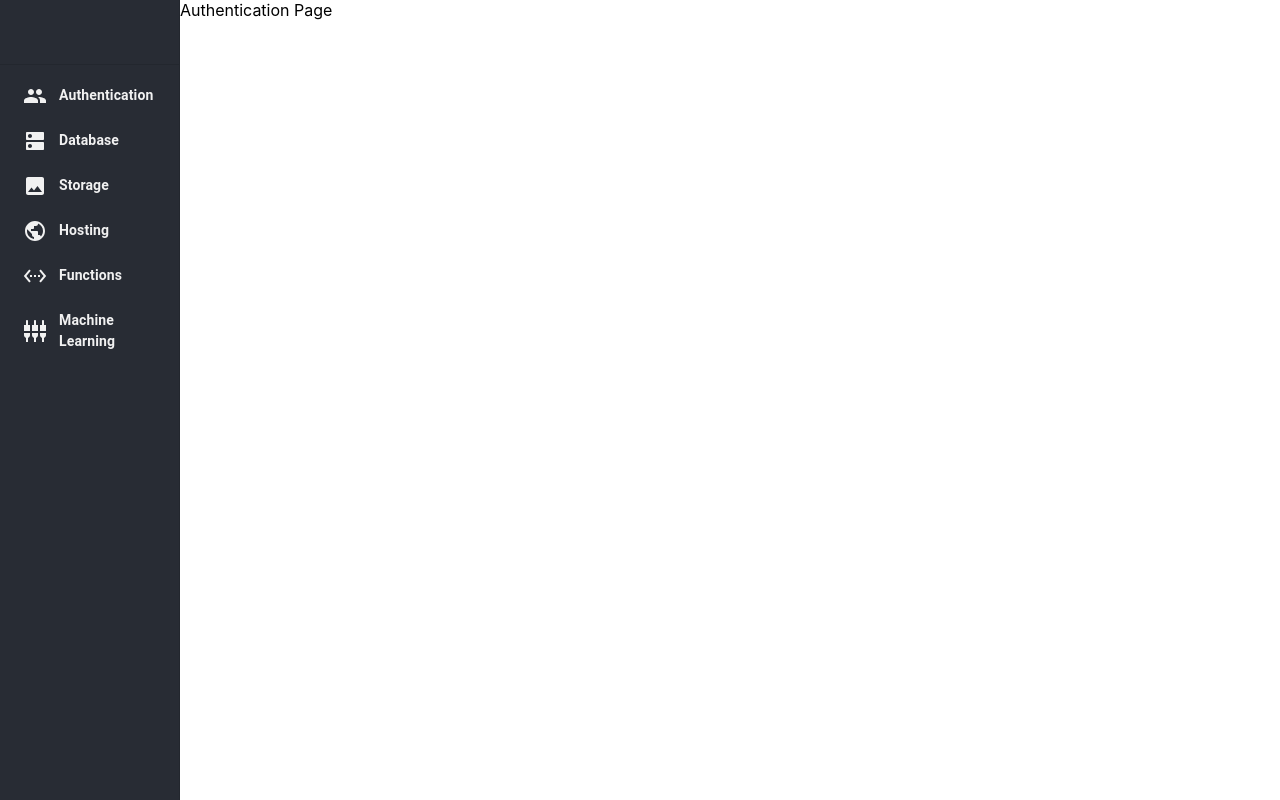
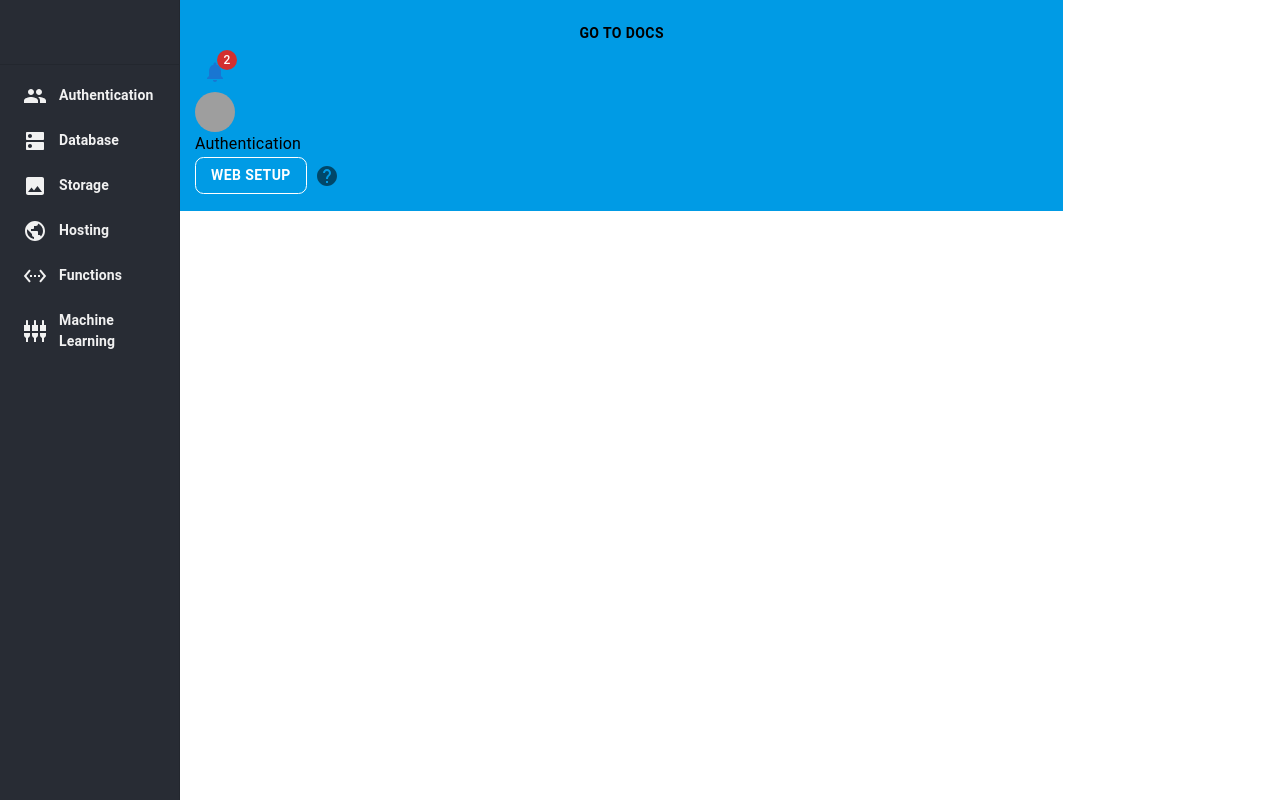
Before and after one commit to Heatley177/ecomm, a React (Create React App) app: page /authentication in a window 1280 px wide. Built offline with nearby package versions, Linux system fonts and the light colour scheme; grey boxes are pictures that could not be loaded.

Commit message:
Added new Mat UI components for Dashboard & Header

```diff
--- /dev/null
+++ b/src/components/common/BasicMenu/BasicMenu.js
@@ -0,0 +1,28 @@
+import React from 'react'
+import { Button, Menu, MenuItem } from '@mui/material'
+
+
+
+const BasicMenu = ({ anchorEl, handleClose, open, menuItems }) => {
+  return (
+    <div>
+      <Menu
+        id="basic-menu"
+        anchorEl={anchorEl}
+        open={open}
+        onClose={handleClose}
+      >
+        {menuItems.map((item) => (
+            <MenuItem
+                onClick={handleClose}
+            >{item.label}
+            </MenuItem>
+        ))}
+
+
+      </Menu>
+    </div>
+  )
+}
+
+export default BasicMenu
--- /dev/null
+++ b/src/components/common/CommonButton/CommonButton.js
@@ -0,0 +1,19 @@
+import React, { Children } from 'react'
+import Button from '@mui/material/Button'
+
+
+const CommonButton = ({children, color, disabled, size, variant, sx }) => {
+  return (
+    <Button
+        color={color}
+        disabled={disabled}
+        size={size}
+        variant={variant}
+        sx={sx}
+    >
+        {children}
+    </Button>
+  )
+}
+
+export default CommonButton
--- /dev/null
+++ b/src/components/common/Header/Header.js
@@ -0,0 +1,63 @@
+import React from 'react'
+import NotificationBell from '../NotificationBell/NotificationBell';
+import CommonButton from '../CommonButton/CommonButton';
+import { Avatar, IconButton, Tooltip, Typography } from '@mui/material';
+import HelpIcon from '@mui/icons-material/Help';
+import Box from '@mui/material/Box';
+
+
+const Header = ({title}) => {
+    const headerStyles = {
+        wrapper: {
+            width: '100%',
+            backgroundColor: '#009be5',
+            display: 'flex',
+            flexDirection: 'column',
+            padding: '15px',
+        },
+        topRow: {
+            display: 'flex',
+            flexDirection: 'row',
+            alignItems: 'center',
+            justifyContent: 'end',
+            marginBottom: '15px',
+            '*': {
+                marginRight: '5px',
+            },
+        },
+        middleRow: {
+            display: 'flex',
+            flexDirection: 'row',
+            alignItems: 'center',
+            justifyContent: 'end',
+            marginBottom: '15px',
+            '*': {
+                marginRight: '5px',
+            },
+        },
+    };
+
+  return (
+    <Box sx={headerStyles.wrapper}>
+        <CommonButton
+        variant='default'>
+          Go To Docs
+        </CommonButton>
+
+        <NotificationBell
+          iconColor='primary'
+          badgeContent={2}
+        />
+
+        <Avatar src='https://mui.com/static/images/avatar/1.jpg' />
+    <div>
+        <Typography>{title}</Typography>
+        <CommonButton variant='outlined' >Web Setup</CommonButton>
+        <Tooltip title='help' ><IconButton> <HelpIcon /> </IconButton></Tooltip>
+    </div>
+
+    </Box>
+  )
+}
+
+export default Header
--- /dev/null
+++ b/src/components/common/NotificationBell/NotificationBell.js
@@ -0,0 +1,61 @@
+import React from 'react'
+import Badge from '@mui/material/Badge';
+import NotificationsIcon from '@mui/icons-material/Notifications';
+import IconButton from '@mui/material/IconButton';
+import Tooltip from '@mui/material/Tooltip';
+import BasicMenu from '../BasicMenu/BasicMenu';
+
+const NotificationBell = ({ iconColor, badgeContent }) => {
+    //ToolTip Notifications
+    const newNotification = `${badgeContent} new notifications!`;
+    const zeroNotification = 'No new notification';
+    //BasicMenu Functions
+    const [open, setOpen] = React.useState(false);
+    const [anchorEl, setAnchorEl] = React.useState(null);
+
+    const handleOpen = (event) => {
+        setAnchorEl(event.currentTarget)
+        setOpen(true);
+    };
+    const handleClose = () => {
+        setOpen(false);
+    };
+
+    const notifications = [
+        {
+            id: 0,
+            label: 'First Notification'
+        },
+        {
+            id: 1,
+            label: 'Second Notification'
+        },
+    ];
+
+  return (
+    <div>
+    <Tooltip title={ notifications.length ? newNotification : zeroNotification } >
+    <IconButton
+        color={iconColor}
+        onClick={notifications.length ? handleOpen : null }
+        anchorEl={anchorEl}
+    >
+        <Badge
+        badgeContent={notifications.length}
+        color='error'
+        >
+            <NotificationsIcon />
+        </Badge>
+    </IconButton>
+    <BasicMenu
+          open={open}
+          anchorEl={anchorEl}
+          handleClose={handleClose}
+          menuItems={notifications}
+        />
+    </Tooltip>
+    </div>
+  )
+}
+
+export default NotificationBell
--- /dev/null
+++ b/src/dashboardTheme.js
@@ -0,0 +1,28 @@
+import { createTheme } from '@mui/material/styles';
+
+export const dashboardTheme = createTheme({
+    components: {
+        MuiButton: {
+          styleOverrides: {
+            root: {
+                fontSize: '0.875rem',
+                fontWeight: '600',
+                borderRadius: 8.5,
+                '&.MuiButton-contained': {
+                    backgroundColor: '#009be5',
+                    '&:hover': {
+                        backgroundColor: '#006db3'
+                    },
+                },
+                '&.MuiButton-outlined': {
+                    color: '#fff',
+                    borderColor: '#fff',
+                    '&:hover': {
+                        backgroundColor: 'transparent',
+                    },
+                },
+            },
+          },
+        },
+      },
+  });
--- a/src/pages/Authentication/Authentication.js
+++ b/src/pages/Authentication/Authentication.js
@@ -1,10 +1,12 @@
 import { Grid } from '@mui/material'
-import React from 'react'
+import React, { useState } from 'react'
+import Header from '../../components/common/Header/Header';
 
 const Authentication = () => {
+
   return (
     <Grid item xs={8} >
-        Authentication Page
+        <Header title='Authentication'/>
     </Grid>
   )
 }
```
Also changed, not shown: src/index.js (+10 -1 lines).
